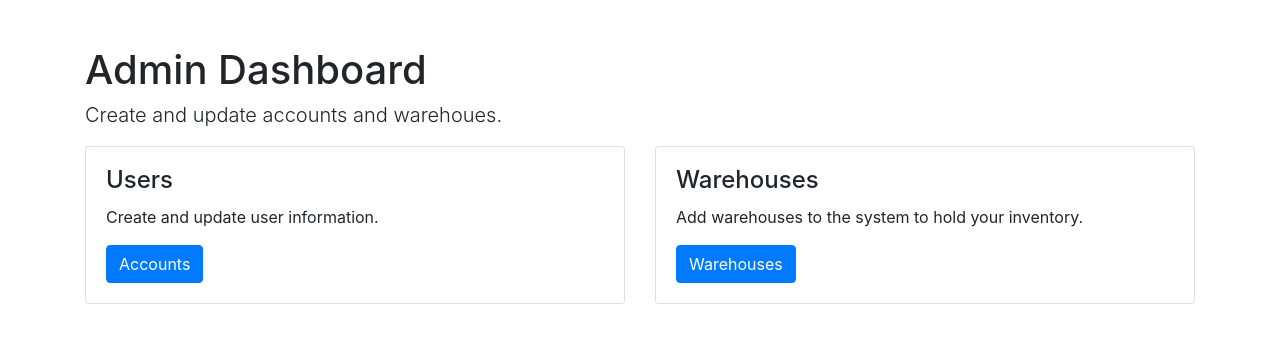
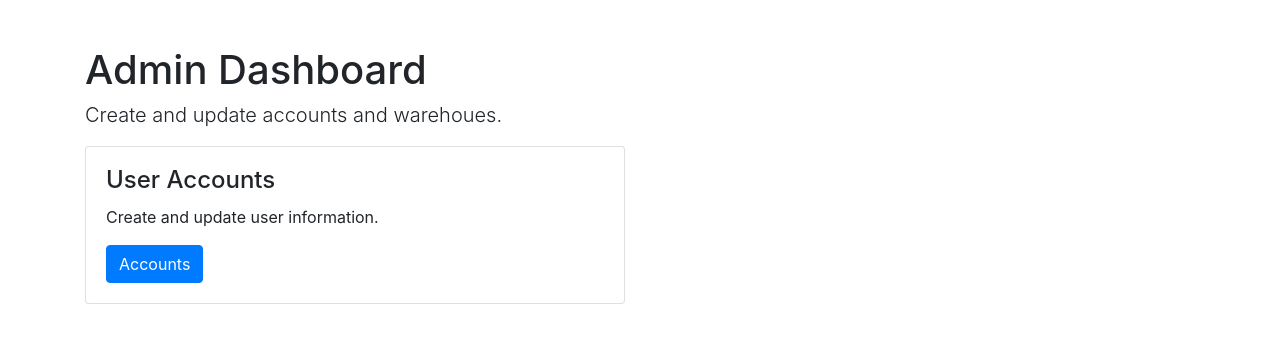
Before and after one commit to jtroussard/warehouse, a Flask app: page /admin in a window 1280 px wide. Shown: the part 56-399 px from the top of the page. Run offline with Flask 2, Linux system fonts and the light colour scheme; the visitor is signed in with stand-in values (Sample User, id 1); some libraries are stand-ins or nearby versions.

Commit message:
Updated a couple of titles. Hid Warehouse page link.

```diff
--- a/templates/accountEdit.html
+++ b/templates/accountEdit.html
@@ -2,7 +2,7 @@
 <div class="container">
   <div class="row">
     <div class="col-sm-12">
-      <h1 class="mt-5">Create an Account</h1>
+      <h1 class="mt-5">Update an Account</h1>
       {% if user != None %}
       <p class="lead">Provide the fields below to update a user.</p>
       <form class="form" method="POST" action="/accounts">
--- a/templates/admin.html
+++ b/templates/admin.html
@@ -8,13 +8,13 @@
                   <div class="col-sm-6">
                     <div class="card">
                       <div class="card-body">
-                        <h4 class="card-title">Users</h4>
+                        <h4 class="card-title">User Accounts</h4>
                         <p class="card-text">Create and update user information.</p>
                         <a href="/accounts" class="btn btn-primary">Accounts</a>
                       </div>
                     </div>
                   </div>
-                  <div class="col-sm-6">
+                  <!--<div class="col-sm-6">
                     <div class="card">
                       <div class="card-body">
                         <h4 class="card-title">Warehouses</h4>
@@ -22,7 +22,7 @@
                         <a href="#" class="btn btn-primary">Warehouses</a>
                       </div>
                     </div>
-                  </div>
+                  </div>-->
                 </div>
         </div>
     </div>
```
